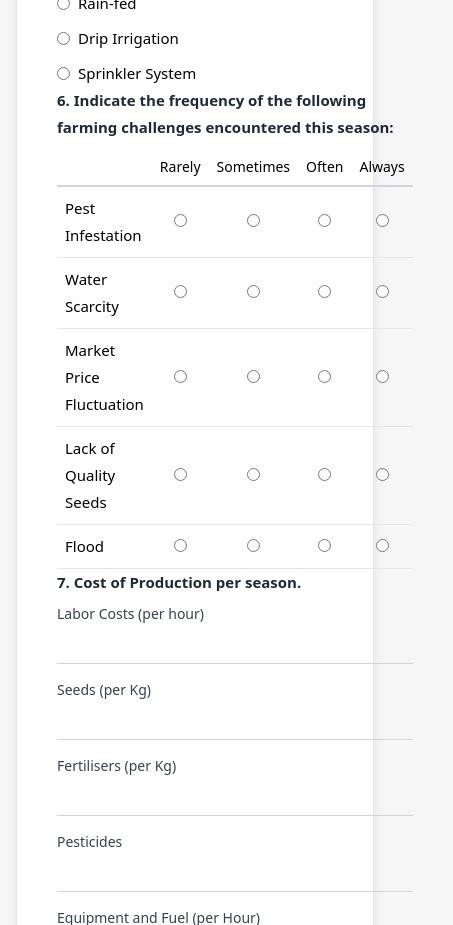
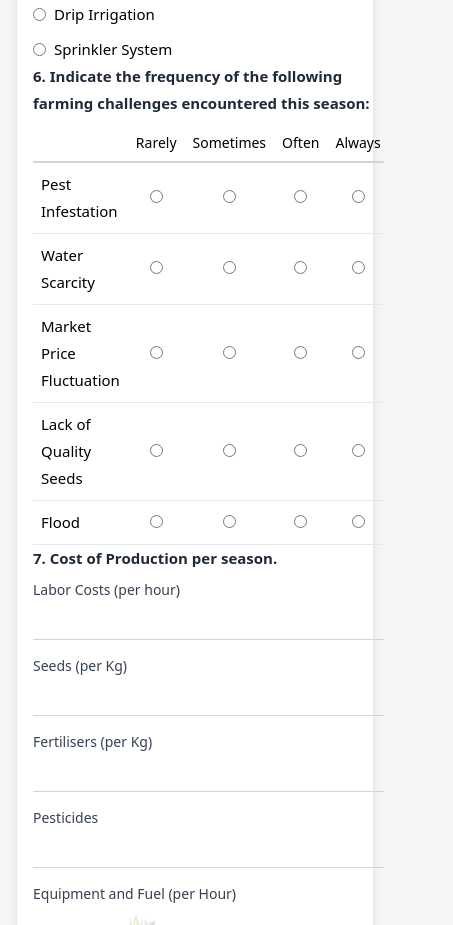
Before and after one commit to cropstocks/CropStocks, a React (Vite) app in the folder client/: page /survey in a window 390 px wide. Shown: the part 1380-2305 px from the top of the page, 453 px wide, since content can reach past the window. Built offline with nearby package versions, Linux system fonts and the light colour scheme; no server answers.

Commit message:
style: fix mobile css responsiveness by removing fixed paddings and adding overflow wrappers

```diff
--- a/client/src/pages/FarmerSurveyForm.jsx
+++ b/client/src/pages/FarmerSurveyForm.jsx
@@ -159,7 +159,7 @@ export default function FarmerSurveyForm() {
         <table className="w-full">
           <tbody className="table-row-group">
             <tr>
-              <td className="p-10 md:p-16 print:p-0">
+              <td className="p-4 sm:p-6 md:p-12 print:p-0 max-w-full overflow-hidden w-full">
                 <div className="flex justify-center mb-6 items-center">
                   <img src="/logo.png" alt="Logo" className="w-full max-w-[250px] md:max-w-[300px] object-contain mix-blend-multiply" />
                 </div>
@@ -240,7 +240,7 @@ export default function FarmerSurveyForm() {
                     </div>
                     <div className="break-inside-avoid">
                       <label className="block font-semibold text-gray-800 mb-2">6. Indicate the frequency of the following farming challenges encountered this season:</label>
-                      <div className="overflow-x-auto">
+                      <div className="overflow-x-auto w-full max-w-[90vw] md:max-w-full">
                         <table className="w-full text-left border-collapse">
                           <thead>
                             <tr>
@@ -601,7 +601,7 @@ export default function FarmerSurveyForm() {
                     </div>
                     <div className="break-inside-avoid">
                       <label className="block font-semibold text-gray-800 mb-2">6. इस मौसम में सामना की गई निम्नलिखित खेती की चुनौतियों की आवृत्ति बताएं:</label>
-                      <div className="overflow-x-auto">
+                      <div className="overflow-x-auto w-full max-w-[90vw] md:max-w-full">
                         <table className="w-full text-left border-collapse">
                           <thead>
                             <tr>
@@ -1012,7 +1012,7 @@ export default function FarmerSurveyForm() {
                     </div>
                     <div className="break-inside-avoid">
                       <label className="block font-semibold text-gray-800 mb-2">6. આ મોસમમાં સામનો કરેલી નીચે દર્શાવેલી ખેતીની ચેલેન્જોનું આવર્તન જણાવો</label>
-                      <div className="overflow-x-auto">
+                      <div className="overflow-x-auto w-full max-w-[90vw] md:max-w-full">
                         <table className="w-full text-left border-collapse">
                           <thead>
                             <tr>
```
